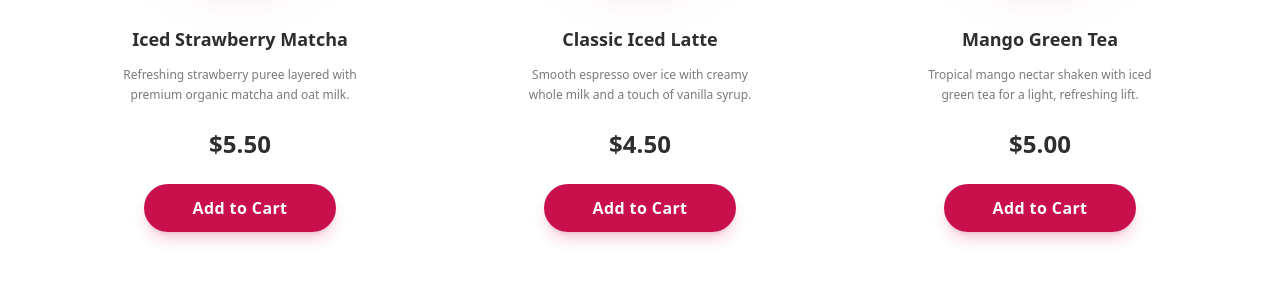
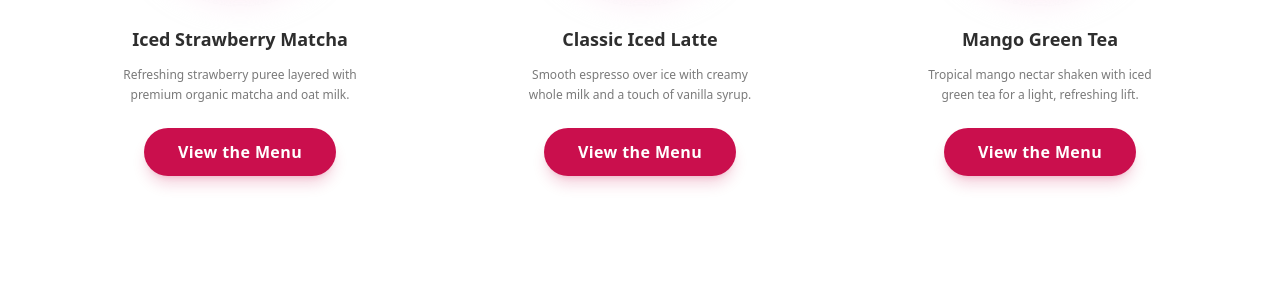
Before and after one commit to Moatez-km/cafe-bar-rose, a React (Vite) app: page / in a window 1280 px wide. Shown: the part 1500-1782 px from the top of the page. Built offline with nearby package versions, Linux system fonts and the light colour scheme.

Commit message:
Remove prices and change product card button text to View the Menu

```diff
--- a/src/components/Products.tsx
+++ b/src/components/Products.tsx
@@ -73,12 +73,8 @@ export default function Products() {
                 {product.desc}
               </p>
 
-              <div className="text-2xl font-extrabold text-text-main mb-6">
-                {product.price}
-              </div>
-
               <button className="w-48 py-3 rounded-full bg-primary text-white font-bold tracking-wide hover:bg-primary-hover shadow-lg shadow-primary/20 transition-all active:scale-95">
-                Add to Cart
+                View the Menu
               </button>
             </div>
           ))}
```
